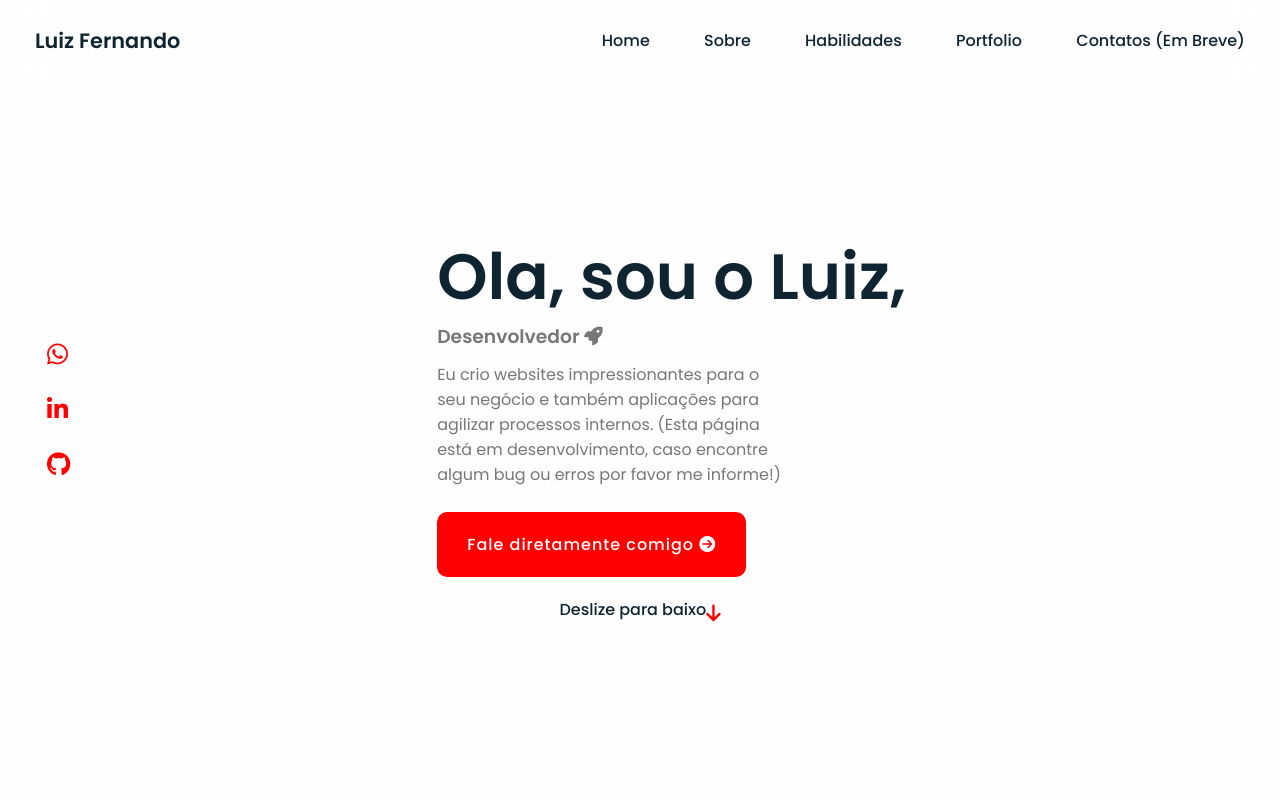
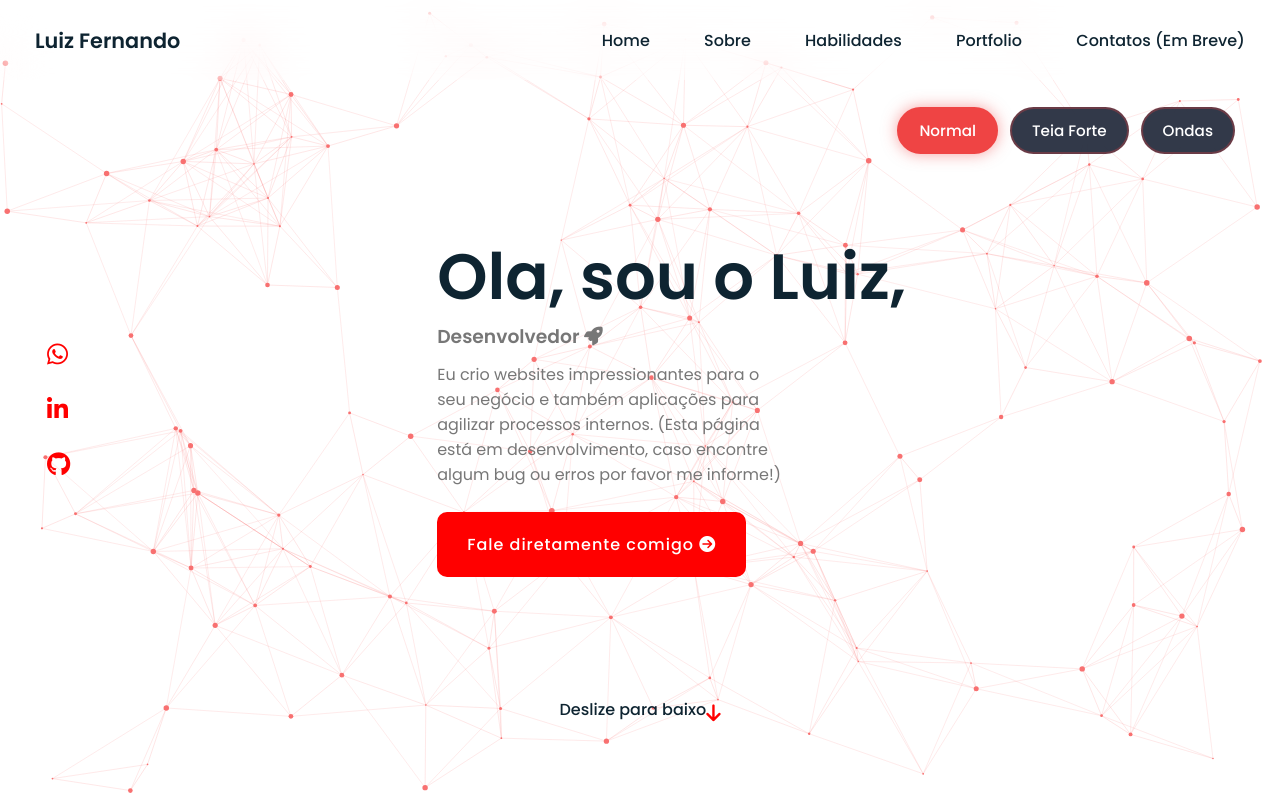
Before and after one commit to Louisfacio01/portifolio2.0, a plain HTML site: page index.html in a window 1280 px wide. Shown: the top 800 px of the page. Drawn offline with nearby package versions, Linux system fonts and the light colour scheme.

Commit message:
fundos interativos

```diff
--- a/index.html
+++ b/index.html
@@ -4,13 +4,11 @@
     <meta charset="UTF-8">
     <meta http-equiv="X-UA-Compatible" content="IE=edge">
     <meta name="viewport" content="width=device-width, initial-scale=1.0">
-    <link rel="stylesheet" href="styleS.css">
+    <link rel="stylesheet" href="styles.css">
     <script src="https://kit.fontawesome.com/77b4ef7fc8.js" crossorigin="anonymous"></script>
     <title>LUIZ FERNANDO/PORTFOLIO</title>
 </head>
 <body>
-
-
     <!-- Header -->
     <header>
         <div class="nav-bar">
@@ -29,6 +27,15 @@
 
     <!-- Home -->
     <section class="home flex-center" id="home">
+
+        <!-- Botões de Troca de Fundo -->
+<div class="mode-buttons">
+    <button onclick="changeMode(1)" class="mode-btn active">Normal</button>
+    <button onclick="changeMode(2)" class="mode-btn">Teia Forte</button>
+    <button onclick="changeMode(3)" class="mode-btn">Ondas</button>
+</div>
+
+        <canvas id="particles"></canvas>
         <div class="home-container">
             <div class="media-icons">
                 <a href="#"><i class="fab fa-whatsapp"></i></a>
@@ -164,11 +171,11 @@
                         <h1>Projeto 1</h1>
                         <div class="img-card">
                             <div class="info">
-                                <h3>Web Design</h3>
+                                <h3>(SORP) Servidor de Organizações de RolePlays(EM DESENVOLVIMENTO)</h3>
                                 <span></span>
-                                <a href="https://louisfacio01.github.io/PROJETO-DHTC/" class="btn">Veja</a>
+                                <a href="https://louisfacio01.github.io/PROJETO-S.P.E.A.R/" class="btn">Veja</a>
                             </div>
-                            <img src="logonaodefinida.png">
+                            <img src="S.P.E.A.R">
 
                         </div>
 
@@ -178,11 +185,11 @@
                         <h1>Projeto 2</h1>
                         <div class="img-card">
                             <div class="info">
-                                <h3>Web Design</h3>
+                                <h3>Site Sobre Feminicidio (Prototipo)</h3>
                                 <span></span>
-                                <a href="https://louisfacio01.github.io/PROJETO-DHTC/" class="btn">Veja</a>
+                                <a href="https://louisfacio01.github.io/PROJETO-CH-FEMINICIDIO/" class="btn">Veja</a>
                             </div>
-                            <img src="logonaodefinida.png">
+                            <img src="photo-1522202176988-66273c2fd55f.jpg">
 
                         </div>
                     </div>
@@ -191,11 +198,11 @@
                         <h1>Projeto 3</h1>
                         <div class="img-card">
                             <div class="info">
-                                <h3>Web Design</h3>
+                                <h3>App de produtividade (EM DESENVOLVIMENTO)</h3>
                                 <span></span>
-                                <a href="https://louisfacio01.github.io/PROJETO-DHTC/" class="btn">Veja</a>
+                                <a href="https://github.com/Louisfacio01/projeto-produtividade" class="btn">Veja</a>
                             </div>
-                            <img src="logonaodefinida.png">
+                            <img src="ChatGPT Image 28 de mai. de 2026, 08_01_09.png">
 
                         </div>
 
@@ -208,7 +215,14 @@
     </section>
 
 
-    <script src="./main.js"></script>
+    <script src="main.js"></script>
+
+    <div id="particles-js"></div>
+
+    <script src="https://cdn.jsdelivr.net/particles.js/2.0.0/particles.min.js"></script>
+
+
+
 </body>
 
 </html>
--- /dev/null
+++ b/main.js
@@ -0,0 +1,158 @@
+// ==================== 3 MODOS: Normal | Teias | Ondas ====================
+
+document.addEventListener('DOMContentLoaded', function() {
+
+    const canvas = document.getElementById('particles');
+    if (!canvas) return;
+
+    const ctx = canvas.getContext('2d');
+    let particlesArray = [];
+    let currentMode = 1;
+    const mouse = { x: null, y: null, radius: 170 };
+
+    function resizeCanvas() {
+        canvas.width = window.innerWidth;
+        canvas.height = window.innerHeight;
+    }
+
+    class Particle {
+        constructor() {
+            this.x = Math.random() * canvas.width;
+            this.y = Math.random() * canvas.height;
+            this.size = Math.random() * 2.2 + 0.6;
+            this.speedX = Math.random() * 0.4 - 0.2;
+            this.speedY = Math.random() * 0.4 - 0.2;
+            this.angle = Math.random() * Math.PI * 2;
+        }
+
+        update() {
+            if (currentMode === 3) { // Ondas
+                this.x += Math.cos(this.angle) * 1.2;
+                this.y += Math.sin(this.angle) * 0.8 + 0.4;
+                this.angle += 0.018;
+            } else {
+                this.x += this.speedX;
+                this.y += this.speedY;
+            }
+
+            if (this.x < 0 || this.x > canvas.width) this.speedX *= -1;
+            if (this.y < 0 || this.y > canvas.height) this.speedY *= -1;
+        }
+
+        draw() {
+            ctx.fillStyle = '#f87171';
+            ctx.beginPath();
+            ctx.arc(this.x, this.y, this.size, 0, Math.PI * 2);
+            ctx.fill();
+        }
+    }
+
+    function initParticles() {
+        particlesArray = [];
+        const density = (canvas.width * canvas.height) / 6800;
+        for (let i = 0; i < density; i++) {
+            particlesArray.push(new Particle());
+        }
+    }
+
+    function connectParticles() {
+        let maxDist = currentMode === 2 ? 190 : 145;   // Teias = mais distância
+
+        for (let a = 0; a < particlesArray.length; a++) {
+            for (let b = a; b < particlesArray.length; b++) {
+                const dx = particlesArray[a].x - particlesArray[b].x;
+                const dy = particlesArray[a].y - particlesArray[b].y;
+                const distance = Math.hypot(dx, dy);
+
+                if (distance < maxDist) {
+                    const opacity = currentMode === 2 ? 0.45 : 0.22;
+                    ctx.strokeStyle = `rgba(248, 113, 113, ${opacity - distance / 2000})`;
+                    ctx.lineWidth = currentMode === 2 ? 1.4 : 0.9;
+                    ctx.beginPath();
+                    ctx.moveTo(particlesArray[a].x, particlesArray[a].y);
+                    ctx.lineTo(particlesArray[b].x, particlesArray[b].y);
+                    ctx.stroke();
+                }
+            }
+        }
+    }
+
+    function connectToMouse() {
+        if (!mouse.x || !mouse.y || currentMode === 3) return;
+
+        for (let i = 0; i < particlesArray.length; i++) {
+            const dx = particlesArray[i].x - mouse.x;
+            const dy = particlesArray[i].y - mouse.y;
+            const distance = Math.hypot(dx, dy);
+
+            if (distance < mouse.radius) {
+                ctx.strokeStyle = `rgba(248, 113, 113, ${1 - distance / mouse.radius})`;
+                ctx.lineWidth = 1.4;
+                ctx.beginPath();
+                ctx.moveTo(particlesArray[i].x, particlesArray[i].y);
+                ctx.lineTo(mouse.x, mouse.y);
+                ctx.stroke();
+            }
+        }
+    }
+
+    function animate() {
+        ctx.clearRect(0, 0, canvas.width, canvas.height);
+
+        particlesArray.forEach(p => {
+            p.update();
+            p.draw();
+        });
+
+        if (currentMode === 1 || currentMode === 2) {
+            connectParticles();
+            connectToMouse();
+        }
+
+        requestAnimationFrame(animate);
+    }
+
+    // Trocar Modo
+    window.changeMode = function(mode) {
+        currentMode = mode;
+
+        document.querySelectorAll('.mode-btn').forEach(btn => {
+            btn.classList.remove('active');
+            if (parseInt(btn.getAttribute('onclick').match(/\d+/)[0]) === mode) {
+                btn.classList.add('active');
+            }
+        });
+    };
+
+    // Eventos
+    window.addEventListener('resize', () => {
+        resizeCanvas();
+        initParticles();
+    });
+
+    window.addEventListener('mousemove', (e) => {
+        mouse.x = e.x;
+        mouse.y = e.y;
+    });
+
+    window.addEventListener('mouseout', () => {
+        mouse.x = null;
+        mouse.y = null;
+    });
+
+    // Inicializar
+    resizeCanvas();
+    initParticles();
+    animate();
+});
+
+VANTA.DOTS({
+  el: "#your-element-selector",
+  mouseControls: true,
+  touchControls: true,
+  gyroControls: false,
+  minHeight: 200.00,
+  minWidth: 200.00,
+  scale: 1.00,
+  scaleMobile: 1.00
+})
--- a/styles.css
+++ b/styles.css
@@ -54,7 +54,7 @@ html {
 
 body {
     color: var(--first-color);
-    background: var(--body-bg-color);
+    background: transparent;
     margin: 2rem 0 0 0;
     transition: .5s ease;
 }
@@ -114,6 +114,7 @@ header.sticky {
     margin-right: auto;
     padding: 0 20px;
     transition: .6s ease;
+
 }
 
 header.sticky .nav-bar {
@@ -192,6 +193,10 @@ header.sticky .nav-bar {
     color: var(--third-color);
     font-size: var(--normal-font-size);
     max-width: 350px;
+}
+
+.info{
+    margin: 100px auto;
 }
 
 .btn {
@@ -528,7 +533,7 @@ header.sticky .nav-bar {
 }
 
 .portfolio-list .img-card {
-    position: 25%;
+    position: relative;
     max-width: 100%;
     background-color: black ;
     height: 360px;
@@ -650,3 +655,62 @@ header.sticky .nav-bar {
 
   /*=======Get-in-touch section=======*/
 }
+
+/* ==================== FUNDO PARTICULAS ==================== */
+#particles {
+    position: fixed;
+    top: 0;
+    left: 0;
+    width: 100%;
+    height: 100%;
+    z-index: -1;
+    pointer-events: none;
+}
+
+.home {
+    position: relative;
+    overflow: hidden;
+}
+
+.home-container,
+.scroll-down {
+    position: relative;
+    z-index: 2;
+}
+
+/* Botões de Modo */
+.mode-buttons {
+    position: absolute;
+    top: 25px;
+    right: 30px;
+    z-index: 10;
+    display: flex;
+    gap: 12px;
+    flex-wrap: wrap;
+}
+
+.mode-btn {
+    padding: 10px 20px;
+    background: rgba(15, 23, 42, 0.85);
+    color: white;
+    border: 2px solid rgba(239, 68, 68, 0.3);
+    border-radius: 50px;
+    cursor: pointer;
+    font-size: 0.95rem;
+    font-weight: 500;
+    transition: all 0.3s ease;
+    backdrop-filter: blur(10px);
+    margin-top: 50px;
+}
+
+.mode-btn:hover {
+    background: #ef4444;
+    border-color: #ef4444;
+    transform: translateY(-2px);
+}
+
+.mode-btn.active {
+    background: #ef4444;
+    border-color: #ef4444;
+    box-shadow: 0 0 15px rgba(239, 68, 68, 0.5);
+}
```
Also changed, not shown: logonaodefinida.png (deleted), pasted-image.2.png (added), 4 other files.
